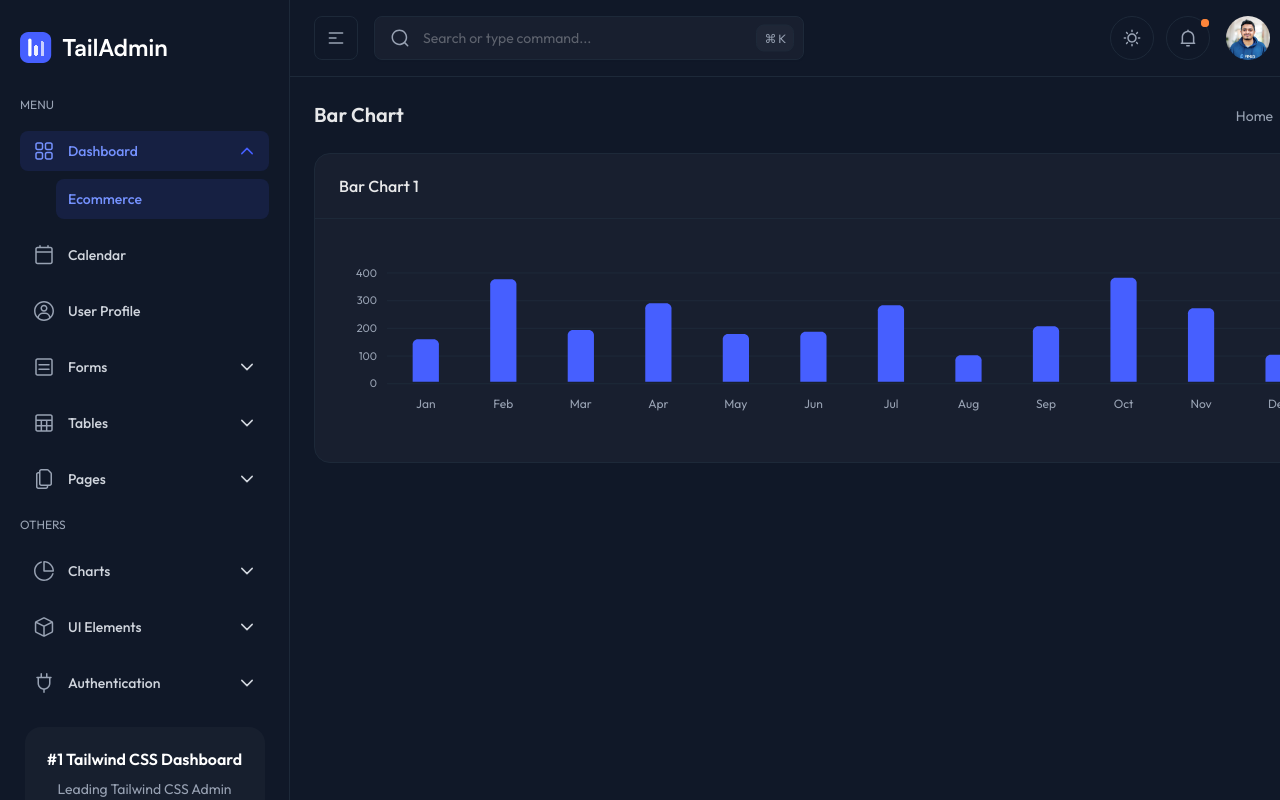
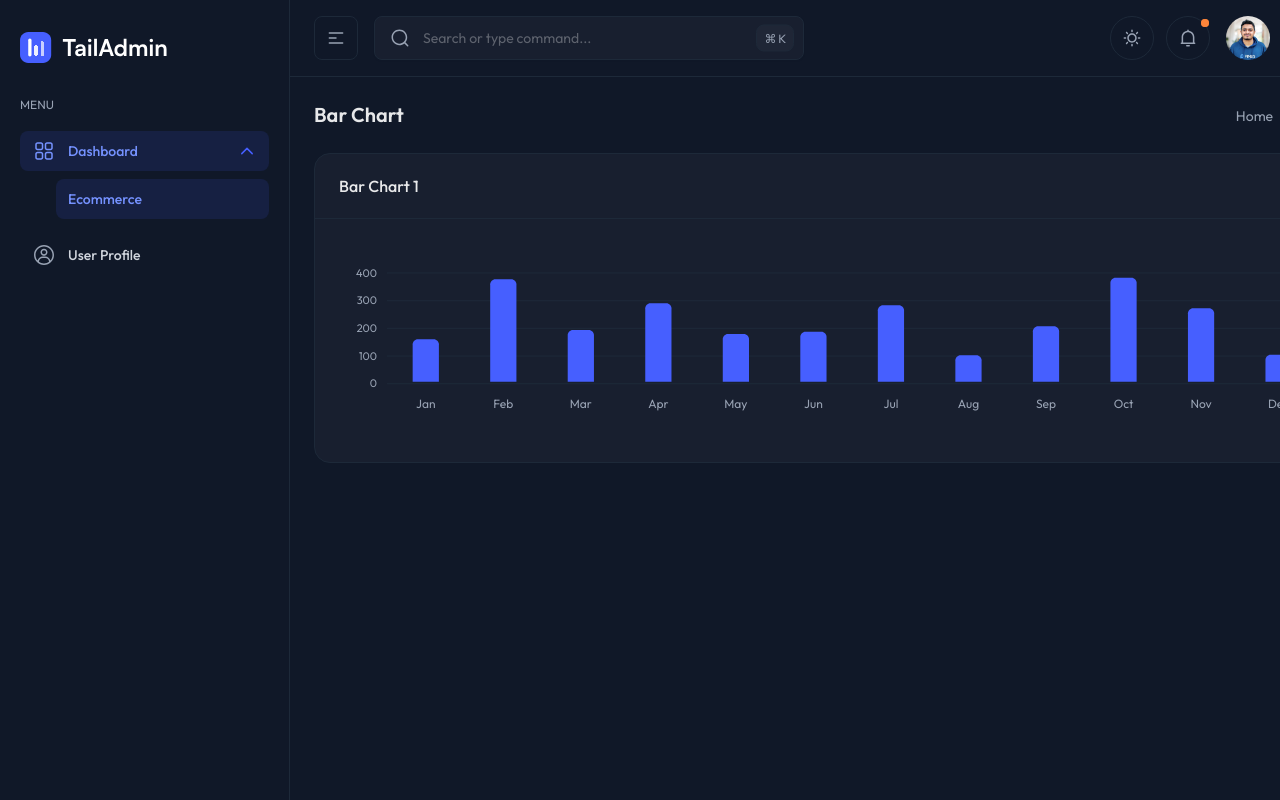
Before and after one commit to rajith19/Fitbud-Dashboard, a Next.js app: page /bar-chart in a window 1280 px wide. Shown: the top 800 px of the page. Built offline with nearby package versions, Linux system fonts and the light colour scheme.

Commit message:
optimize

```diff
--- a/src/layout/AppSidebar.tsx
+++ b/src/layout/AppSidebar.tsx
@@ -33,66 +33,66 @@ const navItems: NavItem[] = [
     name: "Dashboard",
     subItems: [{ name: "Ecommerce", path: "/", pro: false }],
   },
-  {
-    icon: <CalenderIcon />,
-    name: "Calendar",
-    path: "/calendar",
-  },
+  // {
+  //   icon: <CalenderIcon />,
+  //   name: "Calendar",
+  //   path: "/calendar",
+  // },
   {
     icon: <UserCircleIcon />,
     name: "User Profile",
     path: "/profile",
   },
 
-  {
-    name: "Forms",
-    icon: <ListIcon />,
-    subItems: [{ name: "Form Elements", path: "/form-elements", pro: false }],
-  },
-  {
-    name: "Tables",
-    icon: <TableIcon />,
-    subItems: [{ name: "Basic Tables", path: "/basic-tables", pro: false }],
-  },
-  {
-    name: "Pages",
-    icon: <PageIcon />,
-    subItems: [
-      { name: "Blank Page", path: "/blank", pro: false },
-      { name: "404 Error", path: "/error-404", pro: false },
-    ],
-  },
+  // {
+  //   name: "Forms",
+  //   icon: <ListIcon />,
+  //   subItems: [{ name: "Form Elements", path: "/form-elements", pro: false }],
+  // },
+  // {
+  //   name: "Tables",
+  //   icon: <TableIcon />,
+  //   subItems: [{ name: "Basic Tables", path: "/basic-tables", pro: false }],
+  // },
+  // {
+  //   name: "Pages",
+  //   icon: <PageIcon />,
+  //   subItems: [
+  //     { name: "Blank Page", path: "/blank", pro: false },
+  //     { name: "404 Error", path: "/error-404", pro: false },
+  //   ],
+  // },
 ];
 
 const othersItems: NavItem[] = [
-  {
-    icon: <PieChartIcon />,
-    name: "Charts",
-    subItems: [
-      { name: "Line Chart", path: "/line-chart", pro: false },
-      { name: "Bar Chart", path: "/bar-chart", pro: false },
-    ],
-  },
-  {
-    icon: <BoxCubeIcon />,
-    name: "UI Elements",
-    subItems: [
-      { name: "Alerts", path: "/alerts", pro: false },
-      { name: "Avatar", path: "/avatars", pro: false },
-      { name: "Badge", path: "/badge", pro: false },
-      { name: "Buttons", path: "/buttons", pro: false },
-      { name: "Images", path: "/images", pro: false },
-      { name: "Videos", path: "/videos", pro: false },
-    ],
-  },
-  {
-    icon: <PlugInIcon />,
-    name: "Authentication",
-    subItems: [
-      { name: "Sign In", path: "/signin", pro: false },
-      { name: "Sign Up", path: "/signup", pro: false },
-    ],
-  },
+  // {
+  //   icon: <PieChartIcon />,
+  //   name: "Charts",
+  //   subItems: [
+  //     { name: "Line Chart", path: "/line-chart", pro: false },
+  //     { name: "Bar Chart", path: "/bar-chart", pro: false },
+  //   ],
+  // },
+  // {
+  //   icon: <BoxCubeIcon />,
+  //   name: "UI Elements",
+  //   subItems: [
+  //     { name: "Alerts", path: "/alerts", pro: false },
+  //     { name: "Avatar", path: "/avatars", pro: false },
+  //     { name: "Badge", path: "/badge", pro: false },
+  //     { name: "Buttons", path: "/buttons", pro: false },
+  //     { name: "Images", path: "/images", pro: false },
+  //     { name: "Videos", path: "/videos", pro: false },
+  //   ],
+  // },
+  // {
+  //   icon: <PlugInIcon />,
+  //   name: "Authentication",
+  //   subItems: [
+  //     { name: "Sign In", path: "/signin", pro: false },
+  //     { name: "Sign Up", path: "/signup", pro: false },
+  //   ],
+  // },
 ];
 
 const AppSidebar: React.FC = () => {
@@ -365,17 +365,17 @@ const AppSidebar: React.FC = () => {
                     : "justify-start"
                 }`}
               >
-                {isExpanded || isHovered || isMobileOpen ? (
+                {/* {isExpanded || isHovered || isMobileOpen ? (
                   "Others"
                 ) : (
                   <HorizontaLDots />
-                )}
+                )} */}
               </h2>
               {renderMenuItems(othersItems, "others")}
             </div>
           </div>
         </nav>
-        {isExpanded || isHovered || isMobileOpen ? <SidebarWidget /> : null}
+        {/* {isExpanded || isHovered || isMobileOpen ? <SidebarWidget /> : null} */}
       </div>
     </aside>
   );
```
